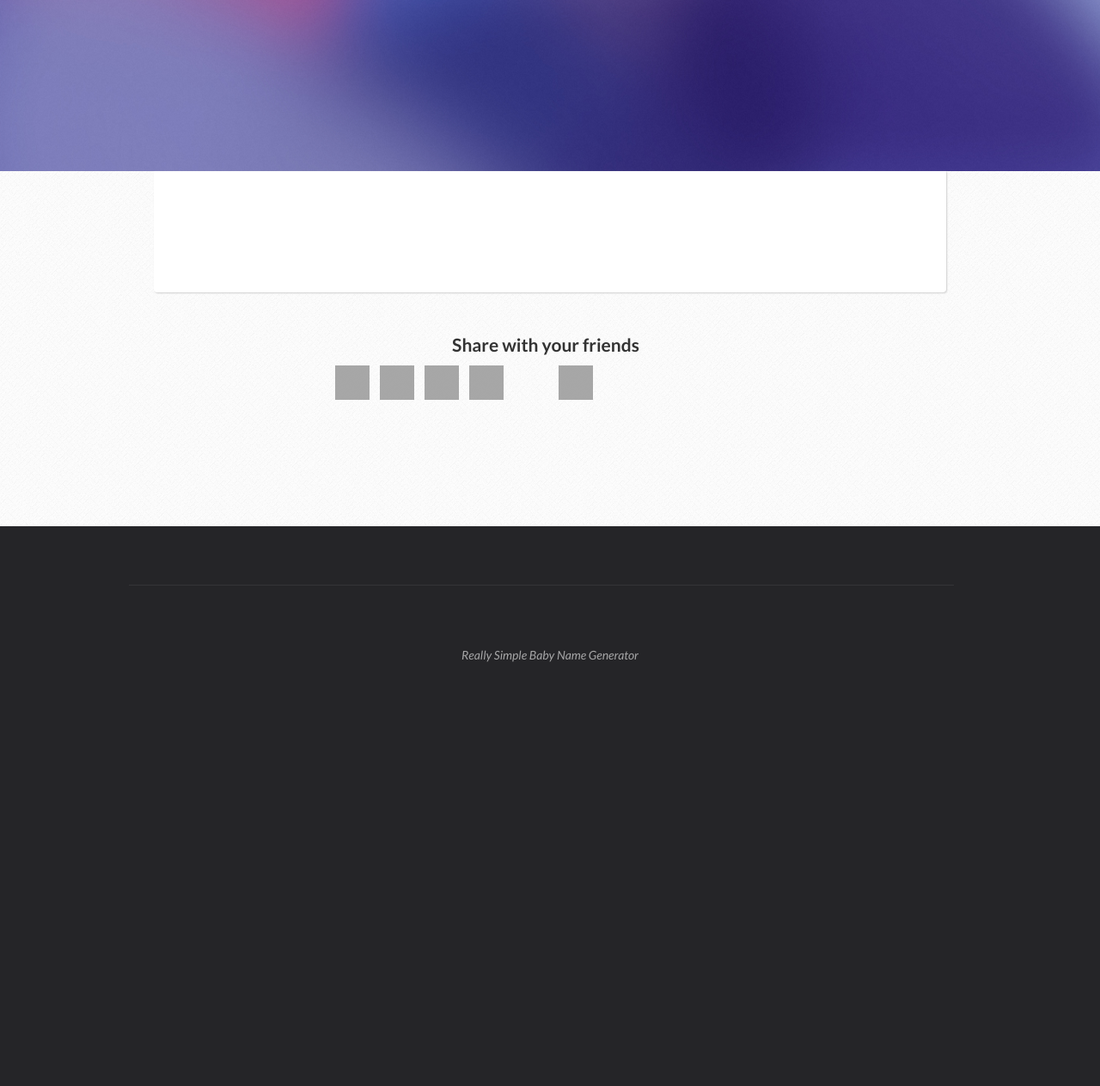
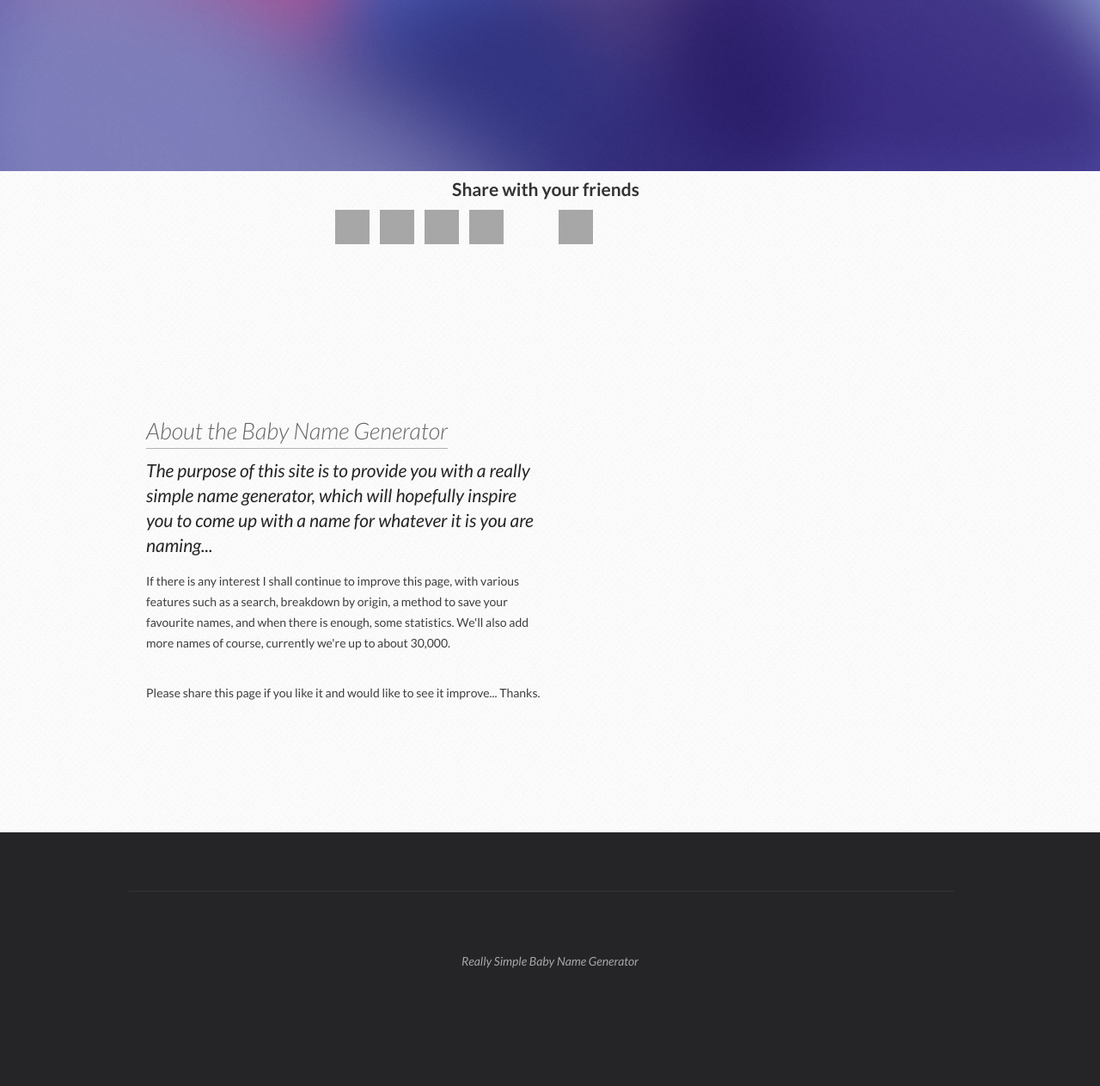
Before and after one commit to matjkd/thoughts, a PHP site: template application/views/templates/babynames.php in a window 1280 px wide. Shown: the part 310-1573 px from the top of the page at 86% size. Before the commit the page ends 1080 px from the top, so only its background shows below. Run offline with PHP 8.4, Linux system fonts and the light colour scheme; the template is opened without the code that fills it, so the values that code supplies are empty; grey boxes are pictures that could not be loaded.

Commit message:
change routes for domain

```diff
--- a/application/config/routes.php
+++ b/application/config/routes.php
@@ -37,8 +37,11 @@
 | in the URL cannot be matched to a valid route.
 |
 */
-
+if ($_SERVER['HTTP_HOST']=="www.simplenamegenerator.co.uk") {
+    $route['default_controller'] = "babynames";
+} else {
 $route['default_controller'] = "welcome";
+}
 $route['404_override'] = '';
 
 
--- a/application/views/templates/babynames.php
+++ b/application/views/templates/babynames.php
@@ -1,18 +1,24 @@
 <!DOCTYPE html>
 <html>
 <head>
-	  <title><?php if(isset($title)) { echo $title; } ?></title>
+	  <title><?php
+	if (isset($title))
+	{
+		echo $title;
+	}
+ ?></title>
     <meta http-equiv="Content-Type" content="text/html; charset=utf-8">
 	<meta name="viewport" content="width=device-width, initial-scale=1.0">
 	 <meta name="description" content="Really simple, really awesome baby name generator. ">
 
     <!-- Styles -->
-    <link href="<?=base_url()?>themes/clean/css/bootstrap.css" rel="stylesheet">
-    <link rel="stylesheet" type="text/css" href="<?=base_url()?>themes/clean/css/theme.css">
+    <link href="<?=base_url() ?>themes/clean/css/bootstrap.css" rel="stylesheet">
+    <link rel="stylesheet" type="text/css" href="<?=base_url() ?>themes/clean/css/theme.css">
     <link href='http://fonts.googleapis.com/css?family=Lato:300,400,700,900,300italic,400italic,700italic,900italic' rel='stylesheet' type='text/css'>
 
     <link rel="stylesheet" type="text/css" href="themes/clean/css/lib/animate.css" media="screen, projection">
-    <link rel="stylesheet" href="<?=base_url()?>themes/clean/css/coming-soon.css" type="text/css" media="screen" />
+    <link rel="stylesheet" href="<?=base_url() ?>themes/clean/css/coming-soon.css" type="text/css" media="screen" />
+    <link rel="stylesheet" href="<?=base_url() ?>themes/clean/css/about.css" type="text/css" media="screen" />
       <link href="<?=base_url() ?>css/share.css" rel="stylesheet">
 
     <!--[if lt IE 9]>
@@ -20,10 +26,10 @@
     <![endif]-->
     <style type="text/css">
 		.male {
-		color:rgb(2, 73, 134);
+			color: rgb(2, 73, 134);
 		}
 		.female {
-		color:#F8B9B7;
+			color: #F8B9B7;
 		}
 </style>
  <script type="text/javascript">
@@ -51,7 +57,7 @@
                 <span class="icon-bar"></span>
                 <span class="icon-bar"></span>
             </a>
-            <a class="brand" href="<?=base_url()?>babynames">
+            <a class="brand" href="<?=base_url() ?>babynames">
                 <strong>Baby Name Generator</strong>
             </a>
             <div class="nav-collapse collapse">
@@ -69,43 +75,42 @@
         <div class="head">
             <div class="container">
                 <div class="span6 text">
-                   <?php foreach ($thought as $row):
-$id = $row->name_id;
+                   <?php
+					foreach ($thought as $row)
+					:
+						$id = $row -> name_id;
 						$name = $row -> name;
-				$sex = $row->sex;
-				$meaning = $row->Meaning;
-				$origin = $row->Origin;
-				if($sex == 'Boy') { $sexclass = "male";}
-				if($sex == 'Girl') { $sexclass = "female";}
-				if($sex == 'Unisex') { $sexclass = "unisex";}
-			endforeach; ?>
-              <h1><span  class="<?=$sexclass?>"><?=$name?></span></h1>
+						$sex = $row -> sex;
+						$meaning = $row -> Meaning;
+						$origin = $row -> Origin;
+						if ($sex == 'Boy')
+						{
+							$sexclass = "male";
+						}
+						if ($sex == 'Girl')
+						{
+							$sexclass = "female";
+						}
+						if ($sex == 'Unisex')
+						{
+							$sexclass = "unisex";
+						}
+					endforeach;
+ ?>
+              <h1><span  class="<?=$sexclass ?>"><?=$name ?></span></h1>
              <div><p> Do you like this name?</p></div>
-       <a href="<?=base_url() ?>babynames/like_name/<?=$id?>"> <button class="btn"><i class="icon-thumbs-up icon-4x"></i></button></a>
-      <a href="<?=base_url() ?>babynames/dislike_name/<?=$id?>"> <button class="btn"><i class="icon-thumbs-down icon-4x"></i></button></a>
+       <a href="<?=base_url() ?>babynames/like_name/<?=$id ?>"> <button class="btn"><i class="icon-thumbs-up icon-4x"></i></button></a>
+      <a href="<?=base_url() ?>babynames/dislike_name/<?=$id ?>"> <button class="btn"><i class="icon-thumbs-down icon-4x"></i></button></a>
                 </div>
 
                 <div class="span6 count">
-                  <p>Meaning: <?=$meaning?></p>
-                  <p>Origin: <?=$origin?></p>
+                  <p>Meaning: <?=$meaning ?></p>
+                  <p>Origin: <?=$origin ?></p>
                 </div>
             </div>
         </div>
 
-        <div class="email_wrapp">
-            <div class="container">
-                <div class="span11 wrapp" style="padding-top:10px; height:110px;">
-                    	<div style="text-align: center;">
-  		<?=$this->load->view('ads/leaderboard')?>
-  	</div>
-  		<div style="text-align: center;" class=" center visible-phone">
-  		<?=$this->load->view('ads/mobile-ad')?>
-  	</div>
-                </div>
-            </div>
-        </div>
-
-        <div class="social">
+<div class="social" style="margin-top:20px;">
             <div class="container">
             	<div id="example1">
 	<p>Share with your friends  </p>
@@ -115,6 +120,42 @@ $id = $row->name_id;
 
             </div>
         </div>
+        <div class="email_wrapp">
+            <div class="container">
+                <div class="span11 " style="padding-top:10px; height:110px;">
+                    	<div style="text-align: center;">
+  		<?=$this -> load -> view('ads/leaderboard') ?>
+  	</div>
+  		<div style="text-align: center;" class=" center visible-phone">
+  		<?=$this -> load -> view('ads/mobile-ad') ?>
+  	</div>
+                </div>
+            </div>
+        </div>
+
+
+
+        <div id="aboutus">
+        <div class="container">
+            <div class="section_header">
+                <h3>About the Baby Name Generator</h3>
+            </div>
+            <div class="row">
+                <div class="span6 intro">
+                    <h6>The purpose of this site is to provide you with a really simple name generator, which will hopefully inspire you to come up with a name
+                    	for whatever it is you are naming...</h6>
+                    <p>
+                        If there is any interest I shall continue to improve this page, with various features such as a search, breakdown by origin, a method to
+                        save your favourite names, and when there is enough, some statistics. We'll also add more names of course, currently we're up to about 30,000.<br /><br />
+                        <p>Please share this page if you like it and would like to see it improve... Thanks.</p>
+                          </div>
+                <div class="span6 ">
+                         &nbsp;
+                </div>
+            </div>
+        </div>
+    </div>
+
     </div>
 
     <!-- starts footer -->
@@ -137,7 +178,7 @@ $id = $row->name_id;
                 <div class="span12">
                     <div class="row social">
                         <div class="span12">
-                           <div><?=$this->load->view('ads/horizontal-text')?></div>
+                           <div><?=$this -> load -> view('ads/horizontal-text') ?></div>
                         </div>
                     </div>
                     <div class="row copyright">
@@ -151,14 +192,14 @@ $id = $row->name_id;
     </footer>
 
     <script src="http://code.jquery.com/jquery-latest.js"></script>
-    <script src="<?=base_url()?>themes/clean/js/bootstrap.min.js"></script>
-    <script src="<?=base_url()?>themes/clean/js/theme.js"></script>
+    <script src="<?=base_url() ?>themes/clean/js/bootstrap.min.js"></script>
+    <script src="<?=base_url() ?>themes/clean/js/theme.js"></script>
      <script src="<?=base_url() ?>js/jquery.share.js"></script>
 
 
    <script>
 	$('#mydiv').share({
-        networks: ['facebook','pinterest','googleplus','twitter','linkedin','tumblr','in1','email','stumbleupon','digg']
+		networks : ['facebook', 'pinterest', 'googleplus', 'twitter', 'linkedin', 'tumblr', 'in1', 'email', 'stumbleupon', 'digg']
 	});
 </script>
 </body>
--- a/themes/clean/css/theme.css
+++ b/themes/clean/css/theme.css
@@ -6,7 +6,7 @@ body {
 	background: #DDDCE2 url(../img/body_bg.jpg) repeat left top;
 	-webkit-font-smoothing: antialiased;
 	font-family: 'Lato', sans-serif !important;
-	padding-top: 107px;
+	padding-top: 0px;
 }
 @media (max-width: 979px) {
 	body { padding-top: 0 !important; }
@@ -93,7 +93,7 @@ header {
 
 .section_header {
 	width: 100%;
-	margin-bottom: 60px;
+	margin-bottom: 10px;
 }
 .section_header h3 {
 	color: rgb(100, 100, 100);
```
Lines whose indentation alone changed are shown as unchanged.
